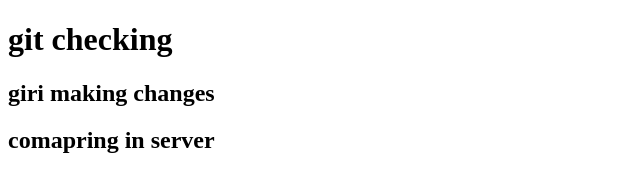
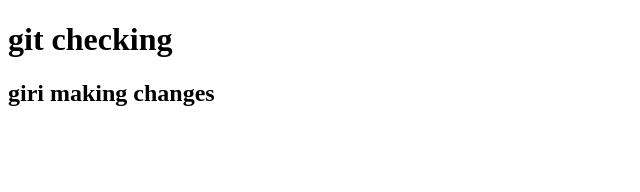
Before and after one commit to girishgowdadk/tutorial, a plain HTML site: page index.html in a window 1280 px wide. Shown: the whole page, without its empty margins (0-640 px from the left). Drawn offline with Linux system fonts and the light colour scheme.

Commit message:
Revert "server"

```diff
--- a/index.html
+++ b/index.html
@@ -9,6 +9,5 @@
 <body>
     <h1>git checking</h1>
     <h2>giri making changes</h2>
-    <h2>comapring in server</h2>
 </body>
 </html>
```
Also changed, not shown: git.txt.
